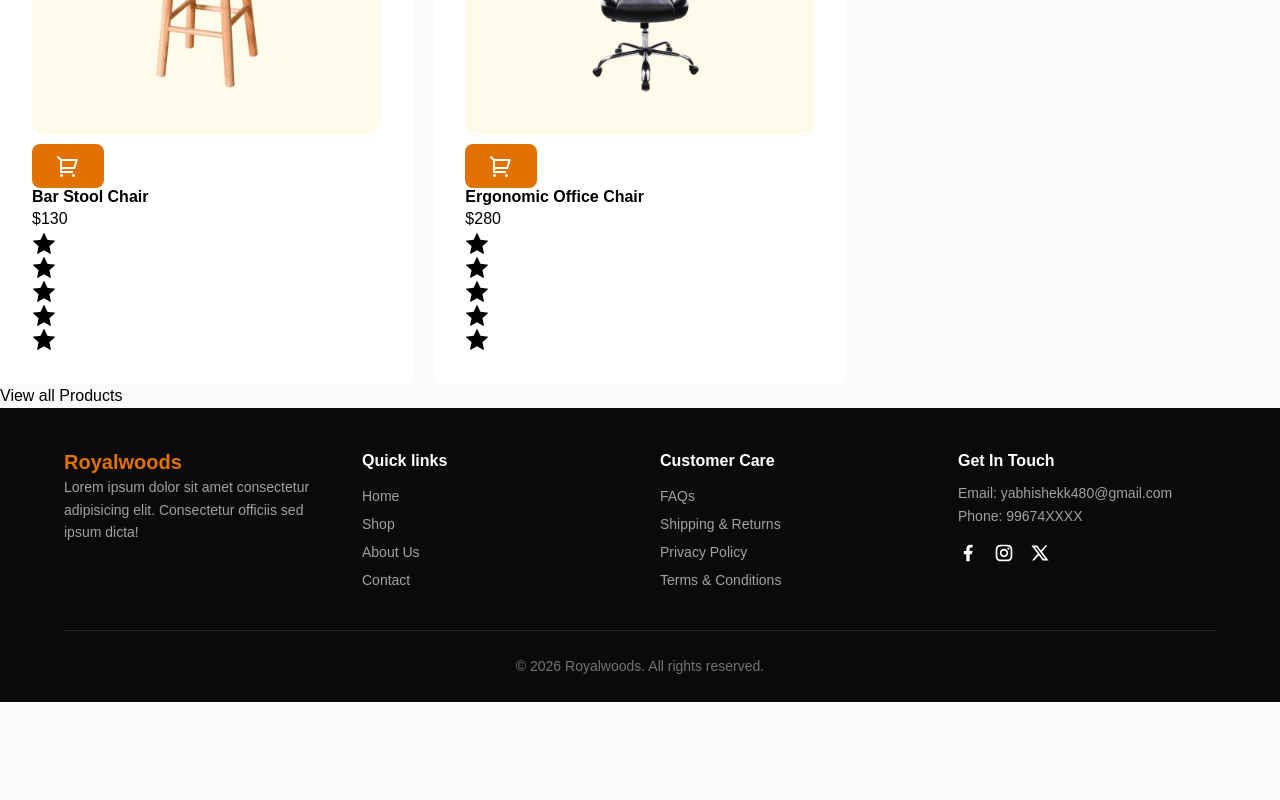
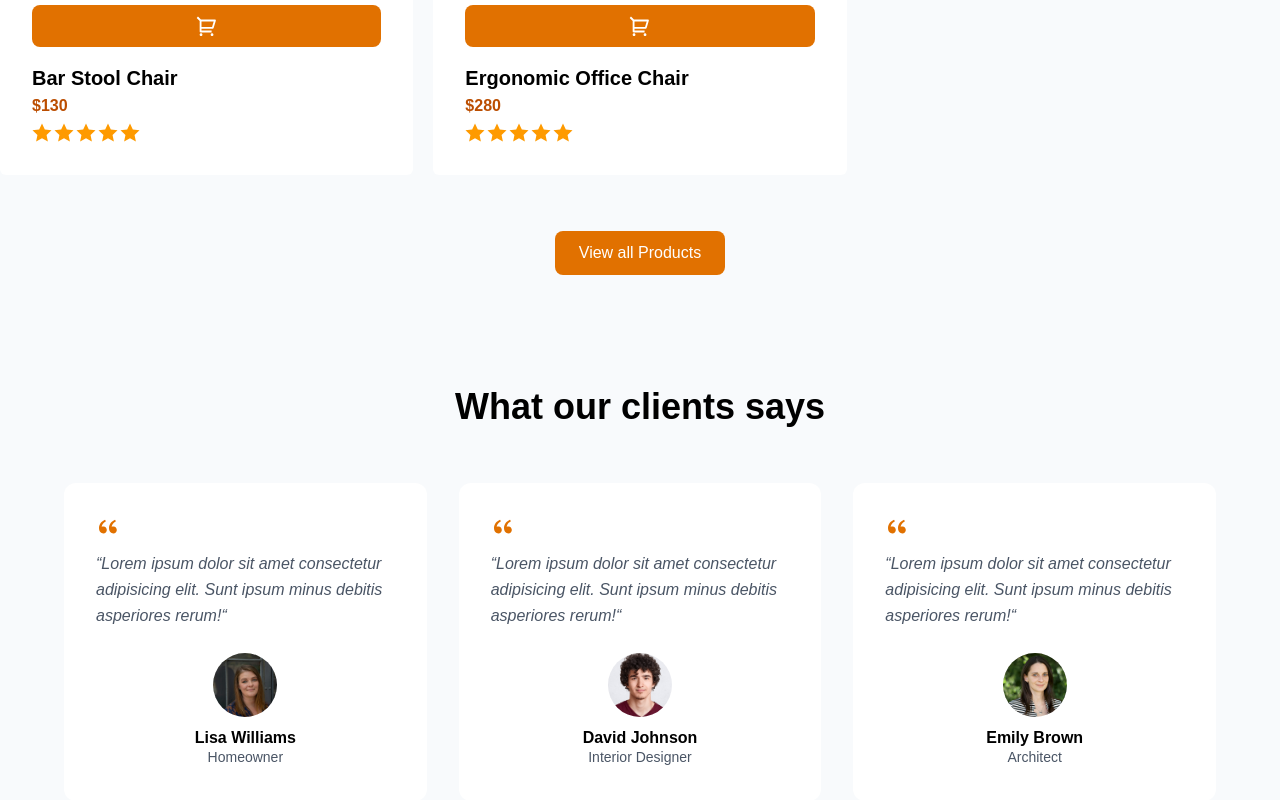
Before and after one commit to thex1abhi/E-commerce-Website-, a Next.js app: page / in a window 1280 px wide. Shown: the part 2940-3740 px from the top of the page. Before the commit the page ends 3642 px from the top, so only its background shows below. Built offline with nearby package versions, Linux system fonts and the light colour scheme; a web font is replaced by a local one.

Commit message:
Added product card on home screen

```diff
--- a/app/page.tsx
+++ b/app/page.tsx
@@ -1,5 +1,6 @@
 import ProductCard from "@/components/ProductCard";
-import { allProducts, categoryItems } from "@/data/data";
+import { allProducts, categoryItems, testimonials } from "@/data/data";
+import { RiDoubleQuotesL } from "@remixicon/react";
 import Image from "next/image";
 import Link from "next/link";
 
@@ -47,15 +48,50 @@ const page = () => {
           <h2 className="section-title text-center  ">Explore All products </h2>
           {/* card-wrapper */}
           <div className="mt-14 grid gap-5 sm:grid-cols-2 lg:grid-cols-3">
-             {allProducts.slice(4, 12).map(product => (
+            {allProducts.slice(4, 12).map(product => (
               <ProductCard key={product.id} {...product} />
             ))}
 
           </div>
           {/* btn  */}
-          <Link href={'/shop'} >View all Products   </Link>
+          <Link href={'/shop'} className="btn-primary block mt-14 mx-auto max-w-max " >View all Products   </Link>
         </div>
       </section>
+
+      {/* testimonials  */}
+      <section className="py-28">
+        <div className="container">
+          {/* title  */}
+          <h2 className="section-title text-center "> What our clients says  </h2>
+          {/* wrapper  */}
+          <div className="grid gap-8 sm:grid-cols-2 lg:grid-cols-3 mt-11 lg:mt-14  ">
+            {testimonials.map(testimonial => (
+              <div className="bg-white rounded-xl p-8 flex flex-col " key={testimonial.id} >
+                <span className="text-amber-600 mb-3" >
+                  <RiDoubleQuotesL />
+                </span>
+                <p className="text-gray-600 mb-6 italic ">
+                  &ldquo;{testimonial.quote}&ldquo;
+                </p>
+                {/* author info  */}
+                <div className="flex flex-col  items-center mt-auto">
+                  {/* img  */}
+                  <div className="size-16 ">
+                    <Image src={testimonial.img}  className="w-full h-full rounded-full object-cover  " width={150} height={150} alt={testimonial.name} />
+                  </div>
+                  {/* content  */}
+                  <div className="mt-3 text-center ">
+                    <h3 className="">{testimonial.name}</h3>
+                    <p className="text-sm text-gray-600 ">{testimonial.role}</p>
+                  </div>
+                </div>
+              </div>
+            ))}
+          </div>
+        </div>
+      </section>
+
+
     </>
   )
 };
--- a/components/ProductCard.tsx
+++ b/components/ProductCard.tsx
@@ -13,25 +13,25 @@ const ProductCard = ({ id, img, price, name, star }: ProductCardProps) => {
                 <div className="py-10 relative flex items-center justify-center bg-amber-50 h-full rounded-xl  ">
                     <Image src={img} alt={name} height={200} width={200} className="" />
                     <button>
-                        <Link href={'/shop/'} className="absolute top-0 right-0 bg-white gap-2 border border-amber-200 p-2 rounded-xs  opacity-0 group-hover:opacity-100 transition-opacity " > <RiEyeLine />
+                        <Link href={'/shop/'} className="absolute top-0 right-0 bg-white gap-2 border border-amber-200 p-2 rounded-xs  opacity-0 group-hover:opacity-100   hover:text-amber-600 focus:text-amber-600 transition-all " title="View product details " > <RiEyeLine />
                         </Link>
                     </button>
 
                 </div>
                 {/* content  */}
-                <div className="">
+                <div className="space-y-5 mt-auto ">
                     {/* Add to cart btn  */}
-                    <button className="btn-primary" >
+                    <button className="btn-primary flex items-center justify-center w-full  " >
                         <span className="   ">
-                            <RiShoppingCart2Line />
+                            <RiShoppingCart2Line  size={22} />
                         </span>
                     </button>
-                    <div className="">
-                        <h3 className="">{name}</h3>
-                        <p className=""> ${price} </p>
+                    <div className="space-y-1">
+                        <h3 className="text-xl">{name}</h3>
+                        <p className="text-amber-700 font-semibold "> ${price} </p>
                         {/* stars  */}
-                        <div className=""> {[1, 2, 3, 4, 5].map(i => (
-                            <RiStarFill key={i} />
+                        <div className=" flex items-center gap-0.5 text-amber-500 "> {[1, 2, 3, 4, 5].map(i => (
+                            <RiStarFill key={i} size={20} />
                         ))} </div>
                     </div>
                 </div>
```
